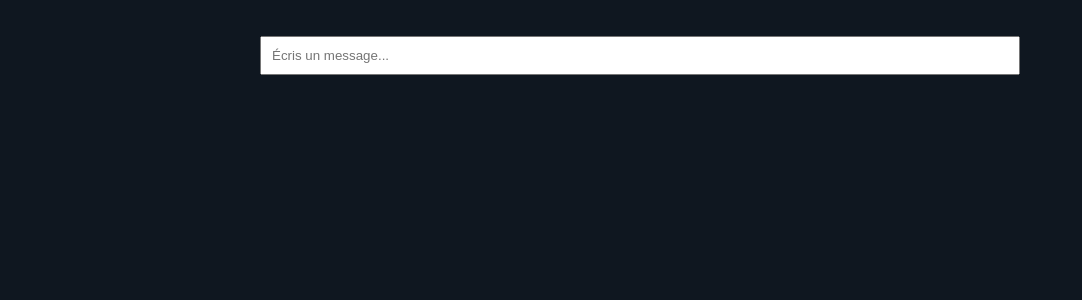
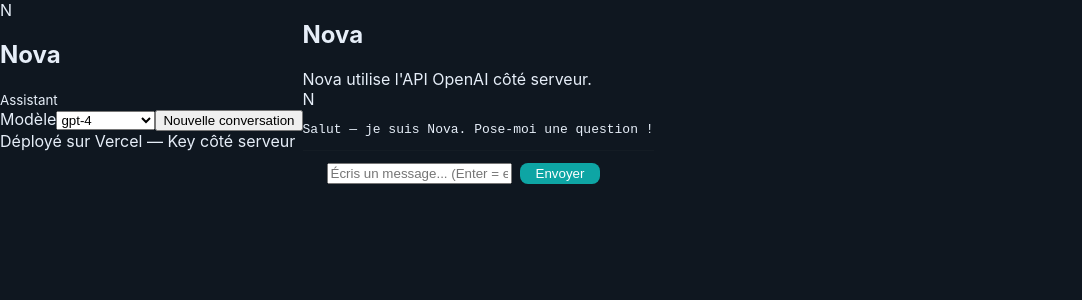
Before and after one commit to asaithebest/Nova, a Next.js app: page / in a window 1280 px wide. Shown: the top 300 px of the page, without its empty margins (0-1082 px from the left). Built offline with nearby package versions, Linux system fonts and the light colour scheme.

Commit message:
Update index.js

```diff
--- a/pages/index.js
+++ b/pages/index.js
@@ -1,21 +1,45 @@
 // pages/index.js
-import { useState } from "react";
+import { useEffect, useRef, useState } from "react";
 import Head from "next/head";
 
+function Avatar({ who }) {
+  return (
+    <div className={`avatar ${who === "user" ? "user" : "assistant"}`}>
+      {who === "user" ? "T" : "N"}
+    </div>
+  );
+}
+
+function Message({ role, content }) {
+  return (
+    <div className={`message-row ${role === "user" ? "right" : "left"}`}>
+      <Avatar who={role === "user" ? "user" : "assistant"} />
+      <div className={`bubble ${role === "user" ? "user" : "assistant"}`}>
+        <pre className="msg">{content}</pre>
+      </div>
+    </div>
+  );
+}
+
 export default function Home() {
-  const [messages, setMessages] = useState([]);
+  const [messages, setMessages] = useState([
+    { role: "assistant", content: "Salut — je suis Nova. Pose-moi une question !" }
+  ]);
   const [input, setInput] = useState("");
   const [loading, setLoading] = useState(false);
+  const [model, setModel] = useState(process.env.NEXT_PUBLIC_MODEL || "gpt-4");
+  const scrollRef = useRef();
 
-  function pushMessage(role, content) {
-    setMessages(prev => [...prev, { role, content }]);
-  }
+  useEffect(() => {
+    scrollRef.current?.scrollTo({ top: scrollRef.current.scrollHeight, behavior: "smooth" });
+  }, [messages, loading]);
 
-  async function sendMessage(e) {
+  const push = (m) => setMessages((p) => [...p, m]);
+
+  async function handleSend(e) {
     e?.preventDefault();
     const text = input.trim();
     if (!text) return;
-
     const newMessages = [...messages, { role: "user", content: text }];
     setMessages(newMessages);
     setInput("");
@@ -25,30 +49,18 @@
       const res = await fetch("/api/chat", {
         method: "POST",
         headers: { "Content-Type": "application/json" },
-        body: JSON.stringify({ messages: newMessages })
+        body: JSON.stringify({ messages: newMessages, model })
       });
-
-      const data = await res.json().catch(() => null);
-
+      const data = await res.json();
       if (!res.ok) {
-        // extraire un message d'erreur lisible, fallback si nécessaire
-        const errMsg =
-          data?.error?.message ||
-          data?.error ||
-          (typeof data === "string" ? data : null) ||
-          JSON.stringify(data) ||
-          `HTTP ${res.status}`;
-        pushMessage("assistant", `Erreur : ${errMsg}`);
+        const msg = data?.message || (data?.error?.message) || JSON.stringify(data) || `HTTP ${res.status}`;
+        push({ role: "assistant", content: `Erreur : ${msg}` });
       } else {
-        const reply =
-          data?.reply ??
-          data?.choices?.[0]?.message?.content ??
-          data?.message ??
-          "Pas de réponse.";
-        pushMessage("assistant", reply);
+        const reply = data?.reply ?? data?.choices?.[0]?.message?.content ?? "Pas de réponse.";
+        push({ role: "assistant", content: reply });
       }
     } catch (err) {
-      pushMessage("assistant", `Erreur réseau : ${err?.message || String(err)}`);
+      push({ role: "assistant", content: `Erreur réseau : ${err?.message || String(err)}` });
     } finally {
       setLoading(false);
     }
@@ -57,29 +69,82 @@
   return (
     <>
       <Head>
-        <title>Nova GPT-4</title>
+        <title>Nova — Assistant</title>
+        <meta name="viewport" content="width=device-width,initial-scale=1" />
       </Head>
 
-      <main style={{ padding: 20, maxWidth: 800, margin: "auto" }}>
-        <div style={{ marginBottom: 16 }}>
-          {messages.map((m, i) => (
-            <div key={i} style={{ marginBottom: 12 }}>
-              <strong>{m.role === "user" ? "Toi" : "Nova"} :</strong> {m.content}
+      <div className="app">
+        <aside className="leftbar">
+          <div className="brand">
+            <div className="logo">N</div>
+            <div>
+              <h1>Nova</h1>
+              <small>Assistant</small>
             </div>
-          ))}
-        </div>
+          </div>
 
-        <form onSubmit={sendMessage}>
-          <input
-            value={input}
-            onChange={e => setInput(e.target.value)}
-            placeholder="Écris un message..."
-            style={{ width: "100%", padding: 10 }}
-          />
-        </form>
+          <div className="controls">
+            <label className="model-label">Modèle</label>
+            <select value={model} onChange={(e) => setModel(e.target.value)}>
+              <option value="gpt-4">gpt-4</option>
+              <option value="gpt-4o">gpt-4o</option>
+              <option value="gpt-3.5-turbo">gpt-3.5-turbo</option>
+            </select>
+            <button
+              className="clear"
+              onClick={() => {
+                setMessages([{ role: "assistant", content: "Conversation réinitialisée. Salut !" }]);
+              }}
+            >
+              Nouvelle conversation
+            </button>
+          </div>
 
-        {loading && <p>Nova écrit…</p>}
-      </main>
+          <footer className="left-footer">Déployé sur Vercel — Key côté serveur</footer>
+        </aside>
+
+        <main className="chat-area">
+          <div className="header-area">
+            <h2>Nova</h2>
+            <div className="header-note">Nova utilise l'API OpenAI côté serveur.</div>
+          </div>
+
+          <div className="messages" ref={scrollRef}>
+            {messages.map((m, i) => (
+              <Message key={i} role={m.role} content={m.content} />
+            ))}
+            {loading && (
+              <div className="message-row left">
+                <div className="avatar assistant">N</div>
+                <div className="bubble assistant">
+                  <div className="typing">
+                    <span />
+                    <span />
+                    <span />
+                  </div>
+                </div>
+              </div>
+            )}
+          </div>
+
+          <form className="composer" onSubmit={handleSend}>
+            <input
+              value={input}
+              onChange={(e) => setInput(e.target.value)}
+              placeholder="Écris un message... (Enter = envoyer, Shift+Enter = saut de ligne)"
+              onKeyDown={(e) => {
+                if (e.key === "Enter" && !e.shiftKey) {
+                  e.preventDefault();
+                  handleSend();
+                }
+              }}
+            />
+            <button type="submit" aria-label="Envoyer" disabled={loading || !input.trim()}>
+              {loading ? "…" : "Envoyer"}
+            </button>
+          </form>
+        </main>
+      </div>
     </>
   );
 }
```
